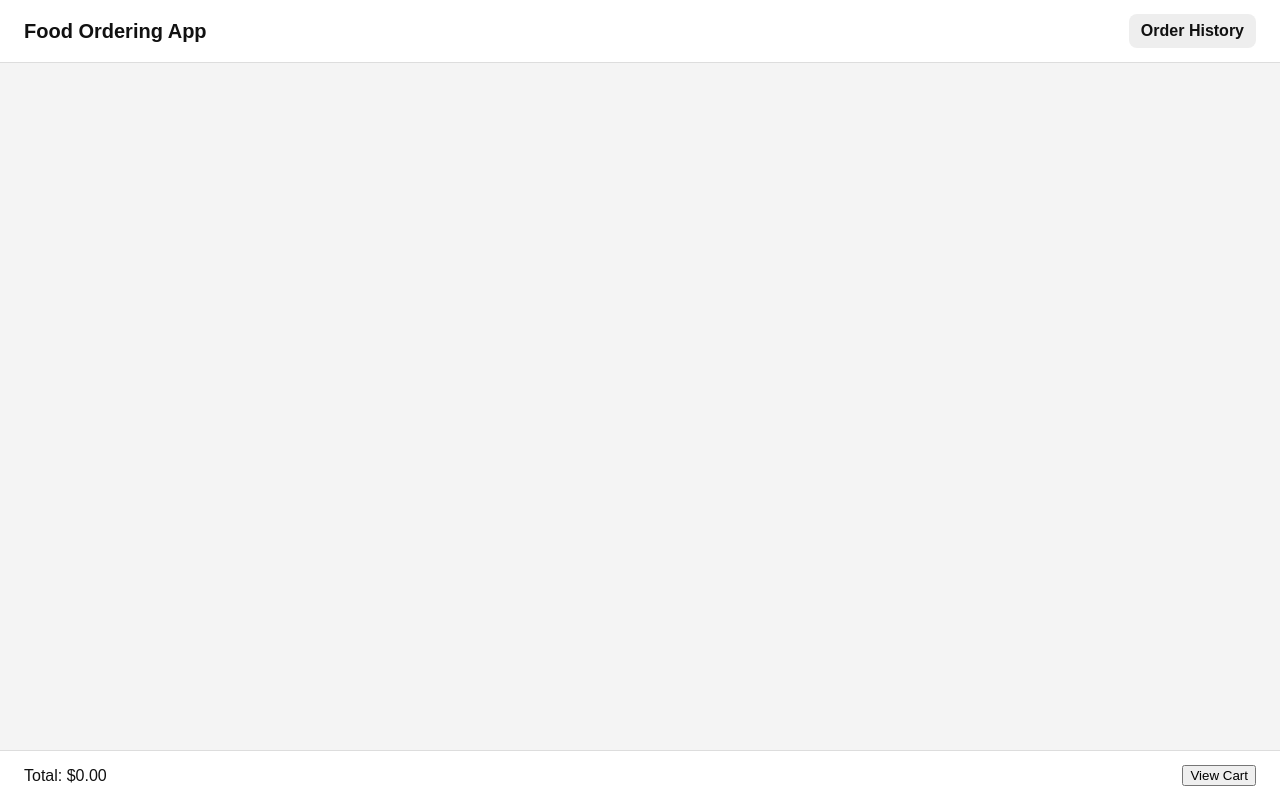
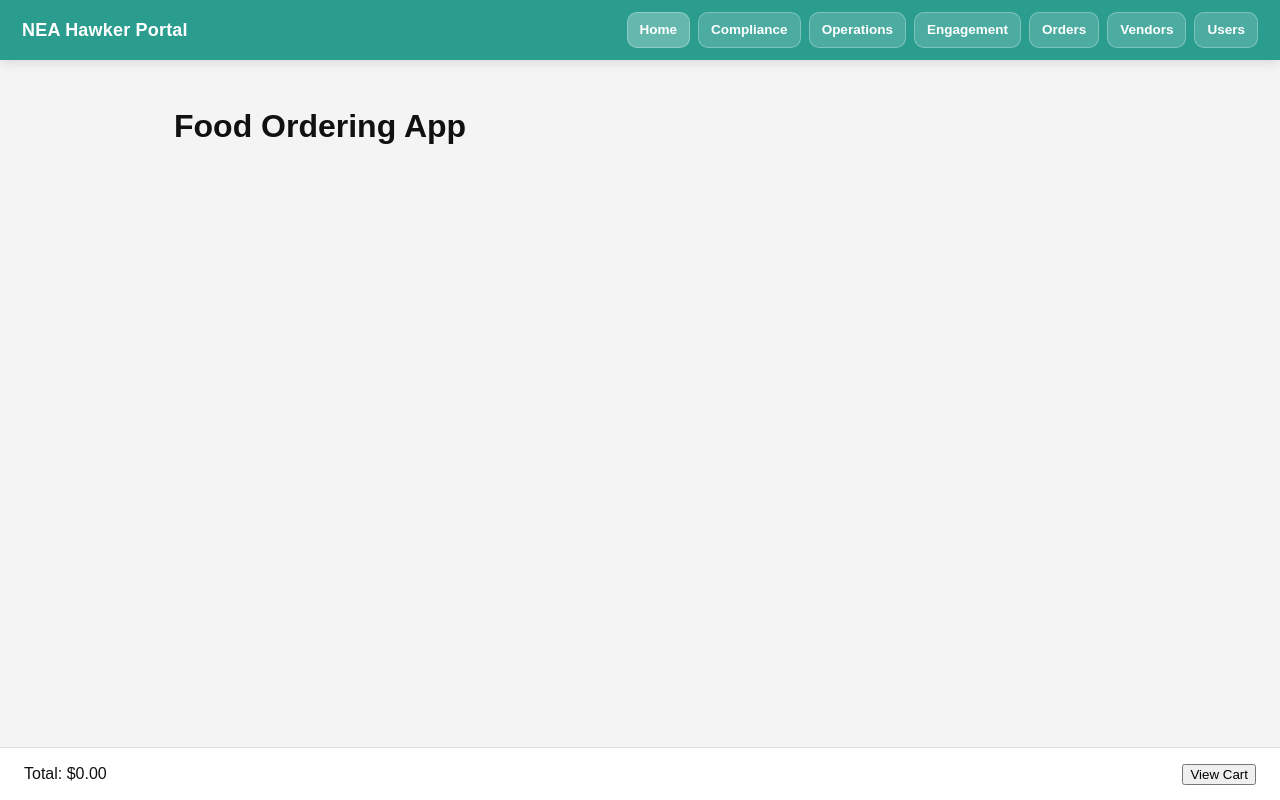
Before and after one commit to Lim-ZiYing/FED-ASG, a plain HTML site: page Order and checkout (sy)/menu.html in a window 1280 px wide. Drawn offline with Linux system fonts and the light colour scheme; no server answers.

Commit message:
navigation bar

```diff
--- a/Order and checkout (sy)/menu.html
+++ b/Order and checkout (sy)/menu.html
@@ -4,20 +4,27 @@
   <meta charset="UTF-8" />
   <meta name="viewport" content="width=device-width, initial-scale=1.0" />
   <title>Menu</title>
+
+  <!-- Shared navbar styles -->
+  <link rel="stylesheet" href="../shared/style.css">
+
+  <!-- Your existing styles -->
   <link rel="stylesheet" href="base.css" />
   <link rel="stylesheet" href="menu.css" />
   <link rel="stylesheet" href="cart.css" />
+
+  <!-- Shared navbar script -->
+  <script defer src="../shared/navbar.js"></script>
 </head>
+
 <body>
 
-<header class="topbar">
-  <div class="brand">Food Ordering App</div>
-  <div class="top-actions">
-    <a class="link-btn" href="orderhistory.html">Order History</a>
-  </div>
-</header>
+<!-- ✅ Shared Navigation Bar -->
+<div id="navbar"></div>
 
+<!-- Page content -->
 <main class="container">
+  <h1>Food Ordering App</h1>
   <div id="menu"></div>
 </main>
 
@@ -26,10 +33,11 @@
   <button onclick="goCart()">View Cart</button>
 </footer>
 
-<!-- Firebase SDKs (COMPAT) -->
+<!-- Firebase SDKs (COMPAT – correct for your app.js) -->
 <script src="https://www.gstatic.com/firebasejs/10.7.1/firebase-app-compat.js"></script>
 <script src="https://www.gstatic.com/firebasejs/10.7.1/firebase-firestore-compat.js"></script>
 
+<!-- Your Firebase + app logic -->
 <script src="firebase.js"></script>
 <script src="app.js"></script>
 
--- a/shared/navbar.html
+++ b/shared/navbar.html
@@ -1,3 +1,4 @@
+
     <nav class="navbar">
       <a class="logo" href="/Main.html">NEA Hawker Portal</a>
 
@@ -6,8 +7,11 @@
         <a class="nav-btn" href="/Regulatory & Compliance/index.html">Compliance</a>
         <a class="nav-btn" href="/Operational Enhancements/index.html">Operations</a>
         <a class="nav-btn" href="/Customer Engagement/index.html">Engagement</a>
-    <a class="nav-btn" href="/Order and checkout/index.html">Orders</a>
-    <a class="nav-btn" href="/Vendor Management/index.html">Vendors</a>
-    <a class="nav-btn" href="/User Account Management/index.html">Users</a>
+
+
+        <a class="nav-btn" href="/Order%20and%20checkout%20(sy)/menu.html">Orders</a>
+
+        <a class="nav-btn" href="/Vendor Management (lc)/index.html">Vendors</a>
+        <a class="nav-btn" href="/User Account Management(lc)/index.html">Users</a>
       </div>
     </nav>
```
Lines whose indentation alone changed are shown as unchanged.
